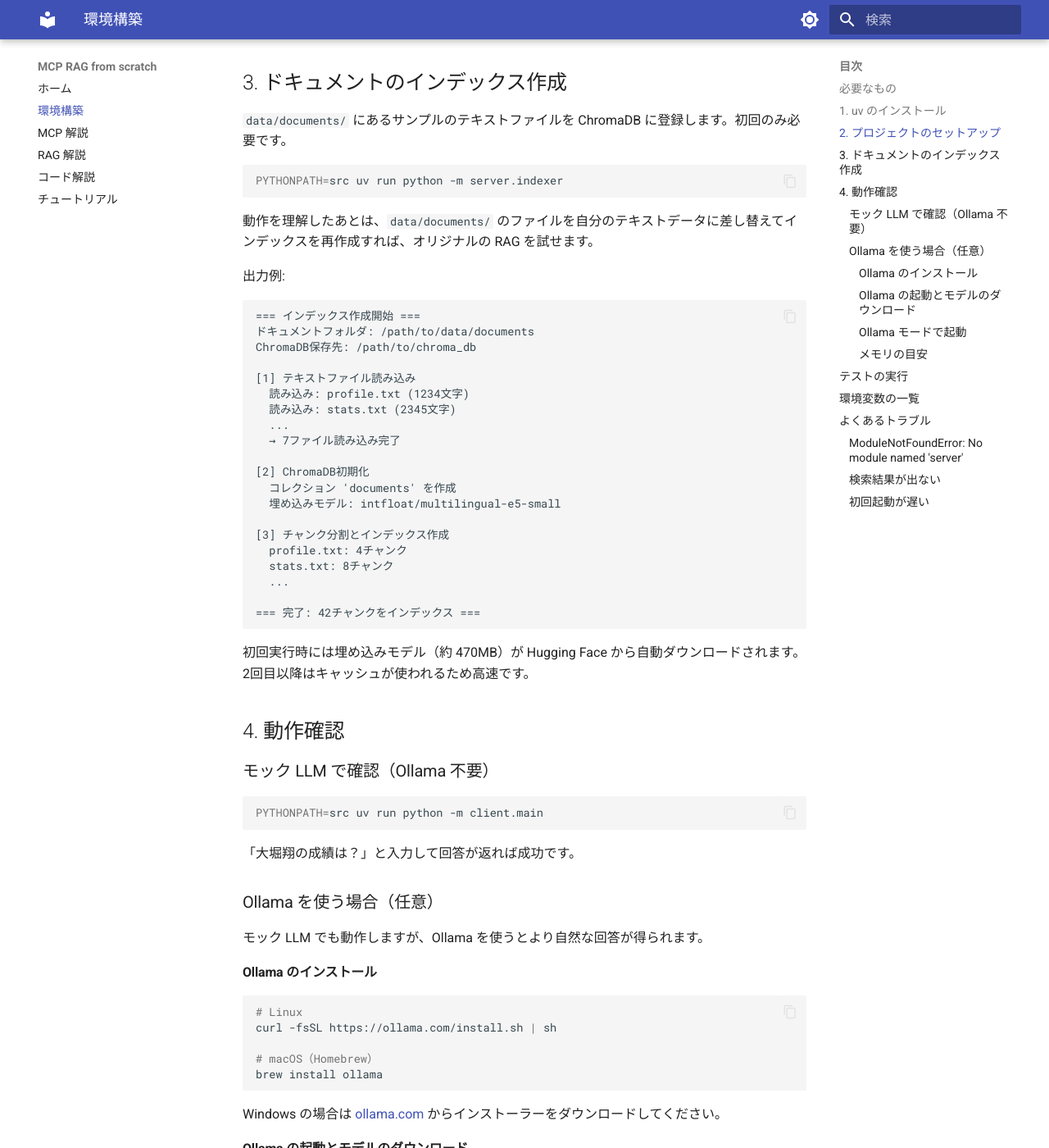
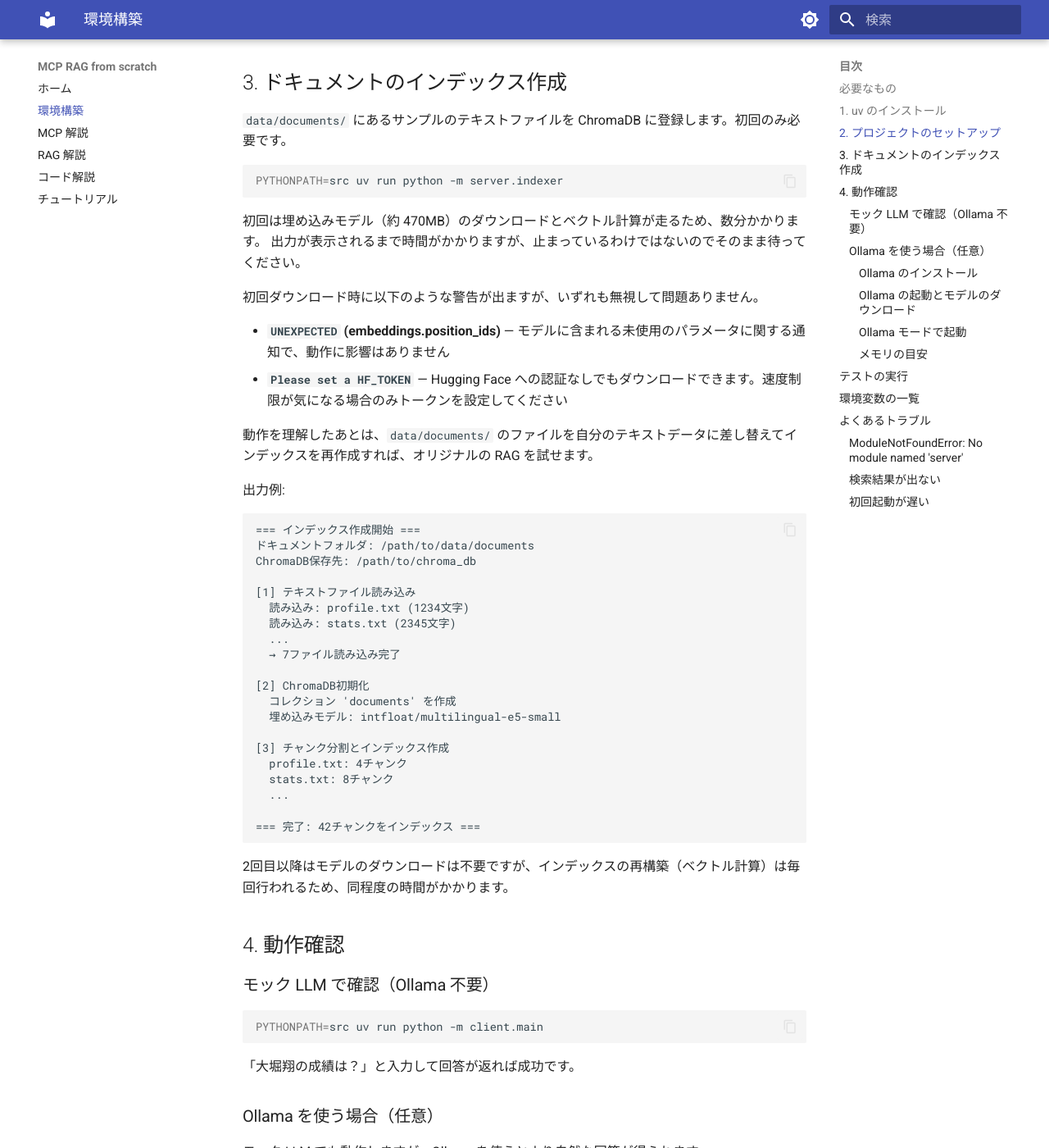
Before and after one commit to t-ishii66/mcp-rag-from-scratch, an MkDocs documentation site: the page built from docs/01-setup.md, in a window 1280 px wide and 1400 px high, scrolled down 1383 px. Shown: the whole window at 82% size. Built offline with MkDocs 1.6.1 and Material for MkDocs 9.7.7, drawn with Linux system fonts in a browser that asks for light colours; some of the changed text lies outside the part shown.

Commit message:
環境構築ガイドに初回実行時の注意事項とメモリ不足の対処法を追加
- インデクサー初回実行時の所要時間と警告メッセージの説明を追加
- 2回目以降もベクトル計算で時間がかかる旨を明記
- メモリの目安に qwen3:1.7b を追加し、メモリ不足エラーの対処法を記載

Co-Authored-By: Claude Opus 4.6 <noreply@anthropic.com>

````diff
--- a/docs/01-setup.md
+++ b/docs/01-setup.md
@@ -57,6 +57,14 @@ uv sync
 PYTHONPATH=src uv run python -m server.indexer
 ```
 
+初回は埋め込みモデル（約 470MB）のダウンロードとベクトル計算が走るため、数分かかります。
+出力が表示されるまで時間がかかりますが、止まっているわけではないのでそのまま待ってください。
+
+初回ダウンロード時に以下のような警告が出ますが、いずれも無視して問題ありません。
+
+- **`UNEXPECTED` (embeddings.position_ids)** — モデルに含まれる未使用のパラメータに関する通知で、動作に影響はありません
+- **`Please set a HF_TOKEN`** — Hugging Face への認証なしでもダウンロードできます。速度制限が気になる場合のみトークンを設定してください
+
 動作を理解したあとは、`data/documents/` のファイルを自分のテキストデータに差し替えてインデックスを再作成すれば、オリジナルの RAG を試せます。
 
 出力例:
@@ -84,8 +92,7 @@ ChromaDB保存先: /path/to/chroma_db
 === 完了: 42チャンクをインデックス ===
 ```
 
-初回実行時には埋め込みモデル（約 470MB）が Hugging Face から自動ダウンロードされます。
-2回目以降はキャッシュが使われるため高速です。
+2回目以降はモデルのダウンロードは不要ですが、インデックスの再構築（ベクトル計算）は毎回行われるため、同程度の時間がかかります。
 
 ## 4. 動作確認
 
@@ -131,17 +138,21 @@ USE_OLLAMA=1 PYTHONPATH=src uv run python -m client.main
 
 #### メモリの目安
 
-| モデル | 必要 VRAM / RAM |
-|--------|----------------|
-| qwen3:8b | 約 5GB |
-| qwen3:14b | 約 9GB |
+| モデル | 必要メモリ | 備考 |
+|--------|-----------|------|
+| qwen3:1.7b | 約 2GB | メモリが少ない環境向け |
+| qwen3:8b | 約 5GB | バランス型 |
+| qwen3:14b | 約 9GB | デフォルト。高品質な回答 |
 
-GPU メモリが足りない場合は CPU でも動きますが応答が遅くなります。
-小さいモデルを使う場合は環境変数で変更できます:
+メモリ不足で `model requires more system memory ... than is available` というエラーが出た場合は、小さいモデルに切り替えてください:
 
 ```bash
-OLLAMA_MODEL=qwen3:8b USE_OLLAMA=1 PYTHONPATH=src uv run python -m client.main
+# 小さいモデルをダウンロードして使う
+ollama pull qwen3:1.7b
+OLLAMA_MODEL=qwen3:1.7b USE_OLLAMA=1 PYTHONPATH=src uv run python -m client.main
 ```
+
+GPU メモリが足りない場合は CPU でも動きますが、応答が遅くなります。
 
 ## テストの実行
 
````
